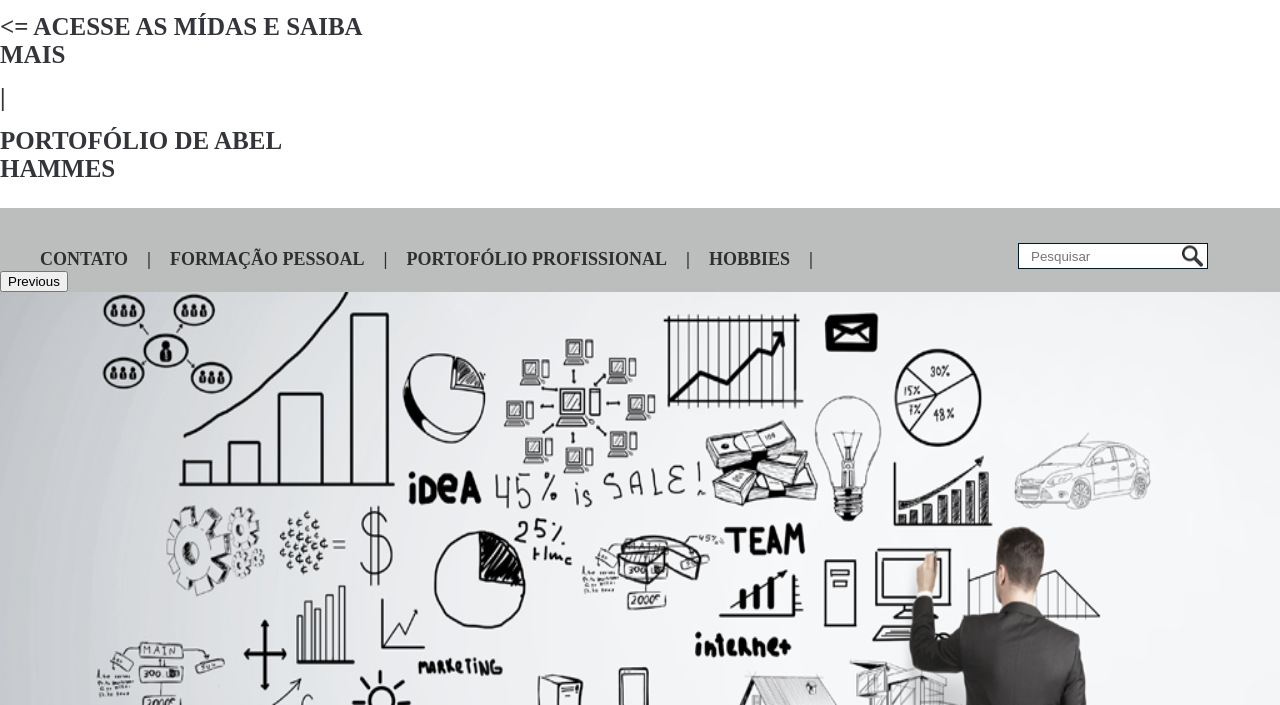
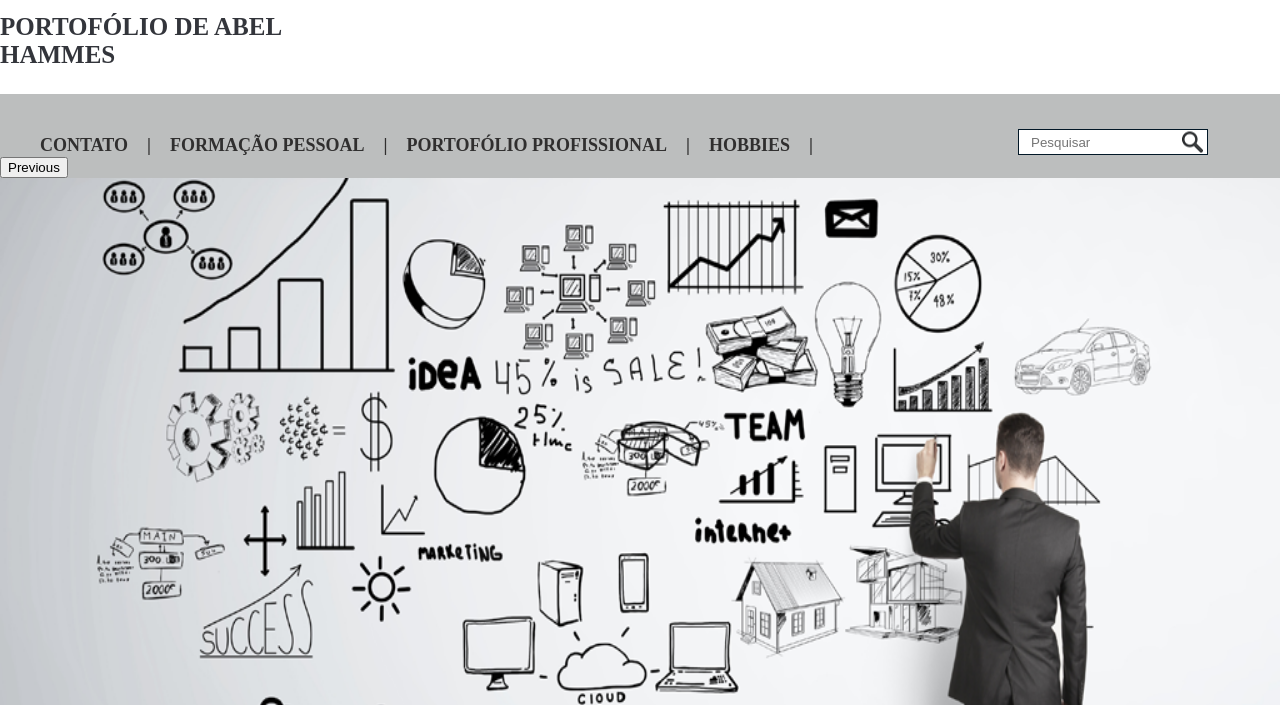
Before and after one commit to AbelHammes/abelhammes.github.io, a plain HTML site: page index.html in a window 1280 px wide. Shown: the part 95-800 px from the top of the page. Drawn offline with nearby package versions, Linux system fonts and the light colour scheme.

Commit message:
Add files via upload

```diff
--- a/index.html
+++ b/index.html
@@ -35,14 +35,7 @@
                                     <img src="UNINTER.png">
                                 </a>
                             </li>
-                            <li> <a>
-                                <B>  <= ACESSE AS MÍDAS E SAIBA MAIS </B>
-                              </a>
-                          </li>
-                          <li> <a>
-                            <B>  | </B>
-                          </a>
-                          </li>
+
                             <li> <a>
                                   <B>  PORTOFÓLIO DE ABEL HAMMES </B>
                                 </a>
```
